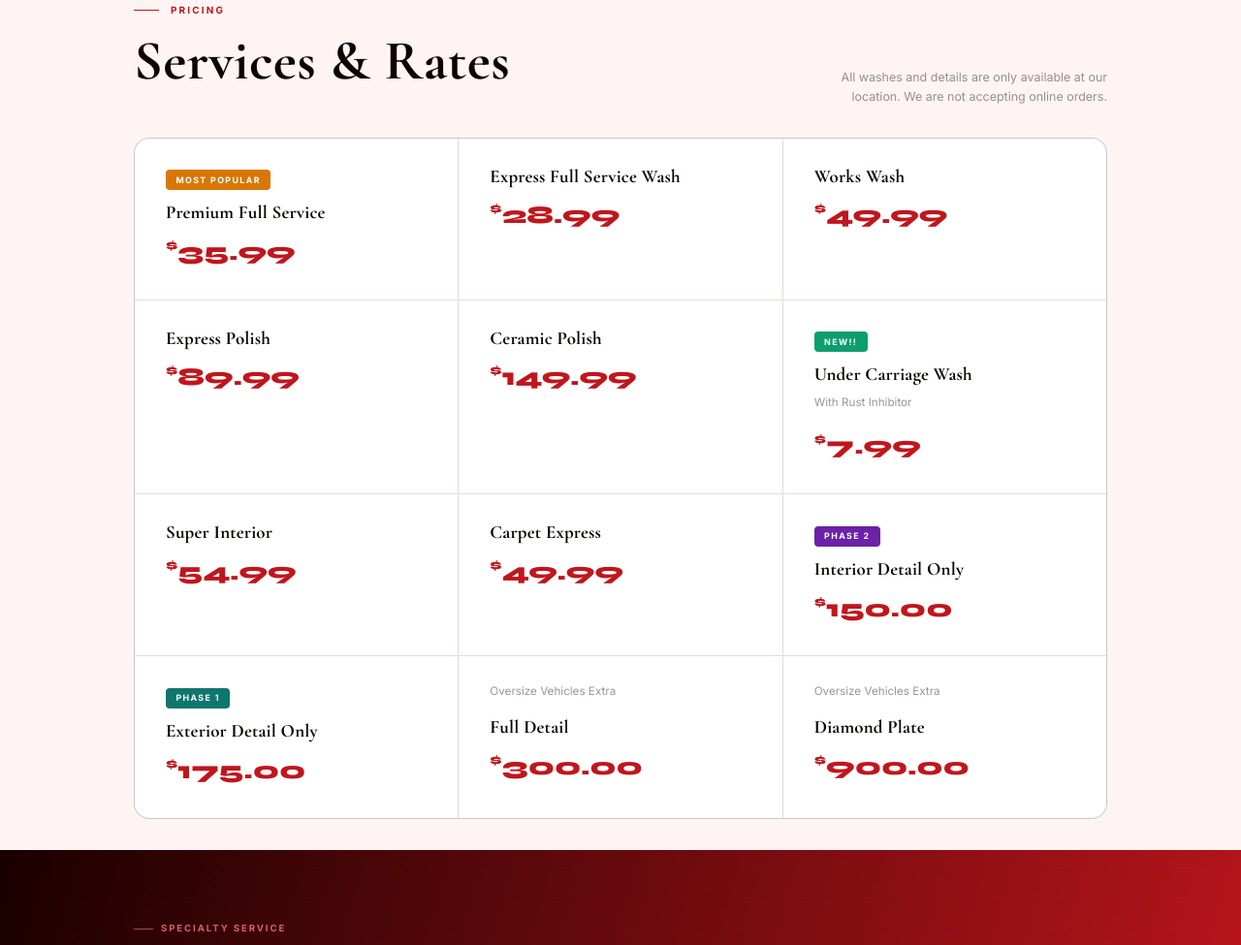
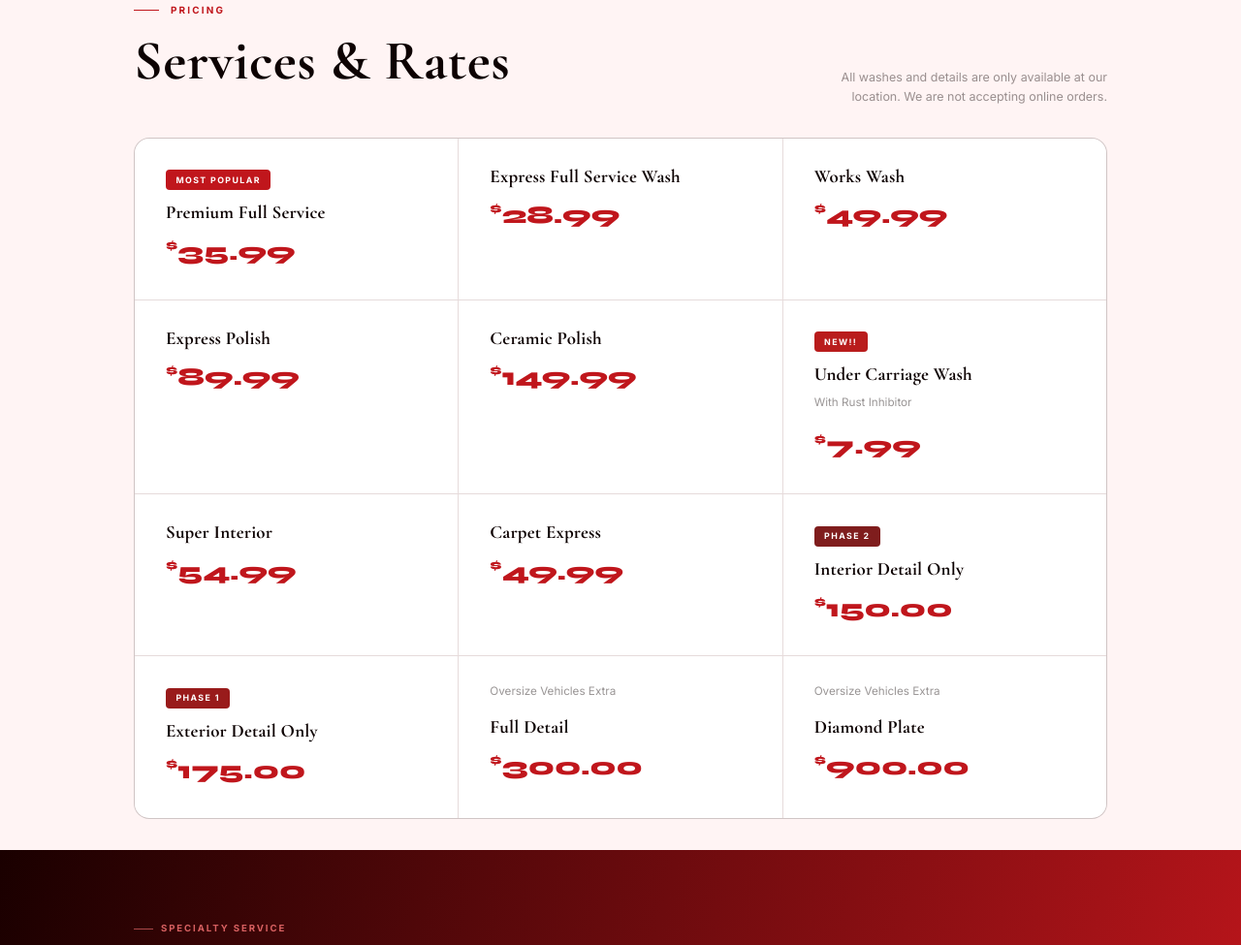
Before and after one commit to faheyconnor72-pixel/sammysons, a plain HTML site: page index.html in a window 1280 px wide. Shown: the part 1787-2762 px from the top of the page at 97% size. Drawn offline with nearby package versions, Linux system fonts and the light colour scheme.

Commit message:
Remove all remaining non-red colors — full red and black theme
Co-Authored-By: Claude Sonnet 4.6 <noreply@anthropic.com>

```diff
--- a/index.html
+++ b/index.html
@@ -106,10 +106,10 @@
     .price-note{font-size:.78rem;color:var(--m2);max-width:320px;line-height:1.6;text-align:right;}
     .price-grid{display:grid;grid-template-columns:repeat(3,1fr);gap:1px;background:var(--bd);border:1px solid var(--bd);border-radius:16px;overflow:hidden;}
     .price-card{background:var(--bg);padding:1.75rem 2rem;position:relative;transition:background .25s;}
-    .price-card:hover{background:#f7f9ff;}
+    .price-card:hover{background:#fff8f8;}
     .price-badge{display:inline-block;font-size:.55rem;font-weight:800;letter-spacing:.16em;text-transform:uppercase;background:var(--blue);color:#fff;padding:.22rem .65rem;border-radius:4px;margin-bottom:.75rem;}
-    .price-badge.new{background:#0d9e6e;}
-    .price-badge.popular{background:#d97706;}
+    .price-badge.new{background:#b91c1c;}
+    .price-badge.popular{background:#c0161c;}
     .price-name{font-family:'Cormorant Garamond',serif;font-size:1.18rem;font-weight:700;line-height:1.25;margin-bottom:.5rem;letter-spacing:.01em;}
     .price-sub{font-size:.73rem;color:var(--m2);margin-bottom:1rem;line-height:1.5;}
     .price-val{font-family:'Syne',sans-serif;font-size:1.6rem;font-weight:800;color:var(--blue);}
@@ -377,12 +377,12 @@
         <div class="price-val"><sup>$</sup>49.99</div>
       </div>
       <div class="price-card rv d3">
-        <div class="price-badge" style="background:#6b21a8;">Phase 2</div>
+        <div class="price-badge" style="background:#7f1d1d;">Phase 2</div>
         <div class="price-name">Interior Detail Only</div>
         <div class="price-val"><sup>$</sup>150.00</div>
       </div>
       <div class="price-card rv d1">
-        <div class="price-badge" style="background:#0f766e;">Phase 1</div>
+        <div class="price-badge" style="background:#991b1b;">Phase 1</div>
         <div class="price-name">Exterior Detail Only</div>
         <div class="price-val"><sup>$</sup>175.00</div>
       </div>
```
